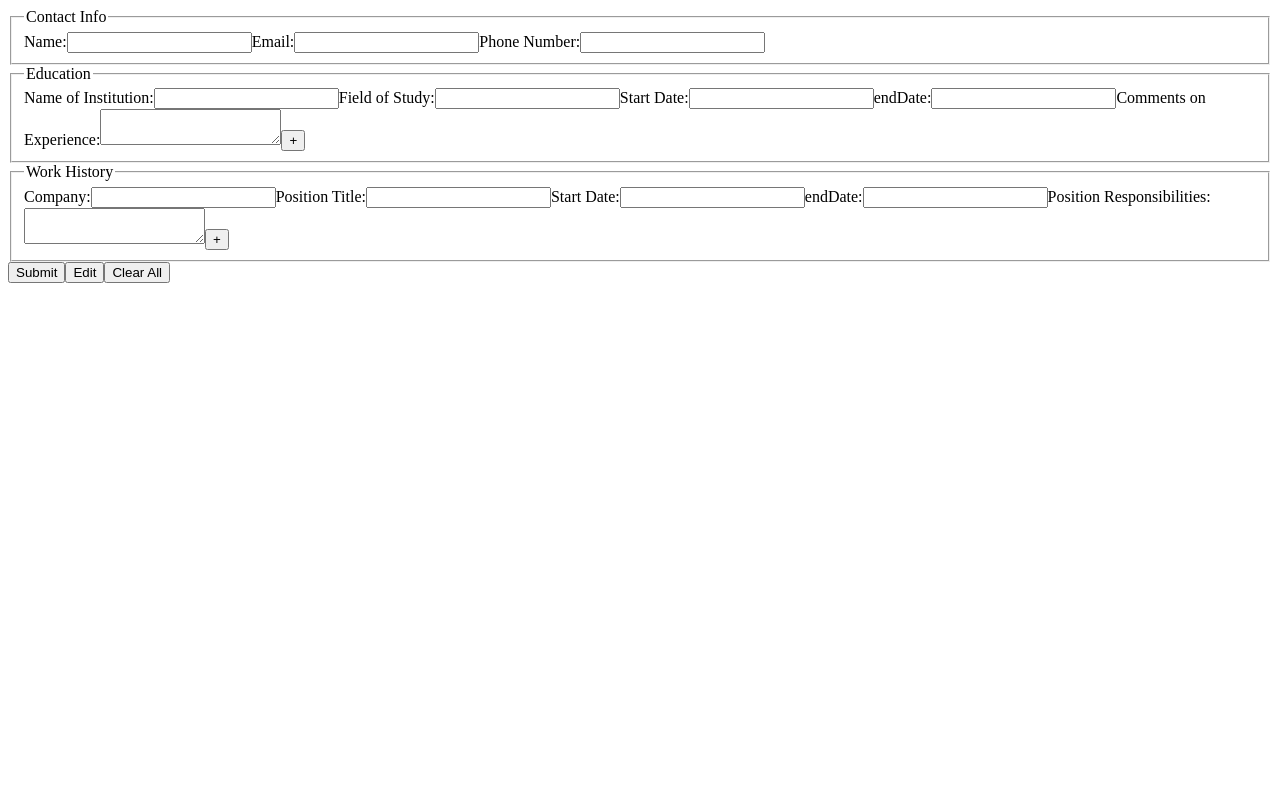
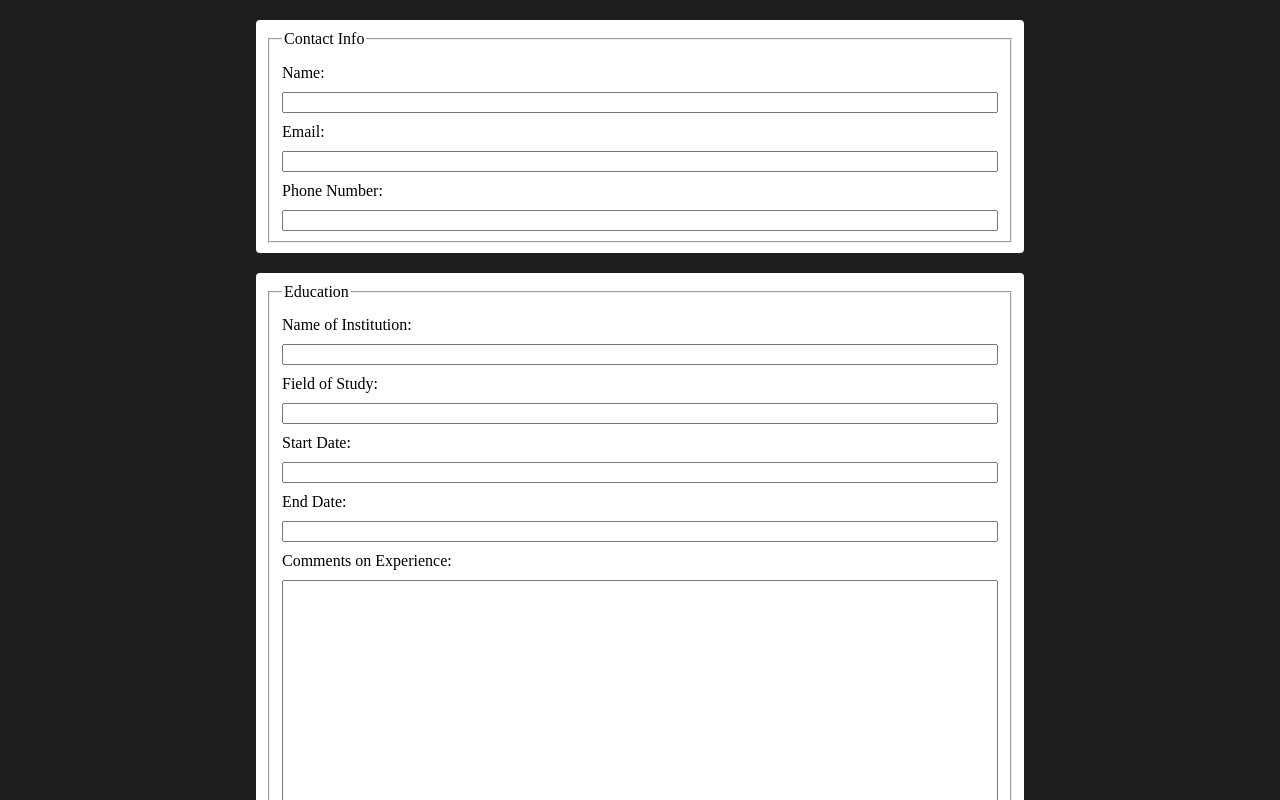
Before and after one commit to sjbrick002/cv-project, a React (Create React App) app: page / in a window 1280 px wide. Shown: the top 800 px of the page. Built offline with nearby package versions, Linux system fonts and the light colour scheme.

Commit message:
Added css stylesheet

```diff
--- a/src/App.js
+++ b/src/App.js
@@ -1,4 +1,5 @@
 import React from "react";
+import "./styles/App.css";
 
 class App extends React.Component {
   constructor(props) {
@@ -99,6 +100,7 @@ class App extends React.Component {
     return (
       <div className="App">
         <form>
+          <div>
             <fieldset>
               <legend>Contact Info</legend>
               <label htmlFor="name">Name:</label>
@@ -108,6 +110,8 @@ class App extends React.Component {
               <label htmlFor="phone">Phone Number:</label>
               <input type="tel" name="phone" id="phone"/>
             </fieldset>
+          </div>
+          <div>
             <fieldset>
               <legend>Education</legend>
               <label htmlFor="schoolName1">Name of Institution:</label>
@@ -116,12 +120,14 @@ class App extends React.Component {
               <input type="text" name="fieldOfStudy1" id="fieldOfStudy1"/>
               <label htmlFor="startSchoolDate1">Start Date:</label>
               <input type="text" name="startSchoolDate1" id="startSchoolDate1"/>
-            <label htmlFor="endSchoolDate1">endDate:</label>
+              <label htmlFor="endSchoolDate1">End Date:</label>
               <input type="text" name="endSchoolDate1" id="endSchoolDate1"/>
               <label htmlFor="commentsOnEducation1">Comments on Experience:</label>
-            <textarea name="commentsOnEducation1" id="commentsOnEducation1"></textarea>
+              <textarea name="commentsOnEducation1" id="commentsOnEducation1" rows="15"></textarea>
               <button type="button">+</button>
             </fieldset>
+          </div>
+          <div>
             <fieldset>
               <legend>Work History</legend>
               <label htmlFor="company">Company:</label>
@@ -130,15 +136,16 @@ class App extends React.Component {
               <input type="text" name="positionTitle" id="positionTitle"/>
               <label htmlFor="startWorkDate1">Start Date:</label>
               <input type="text" name="startWorkDate1" id="startWorkDate1"/>
-            <label htmlFor="endWorkDate1">endDate:</label>
+              <label htmlFor="endWorkDate1">End Date:</label>
               <input type="text" name="endWorkDate1" id="endWorkDate1"/>
               <label htmlFor="responsibilities">Position Responsibilities:</label>
-            <textarea name="responsibilities" id="responsibilities"></textarea>
+              <textarea name="responsibilities" id="responsibilities" rows="15"></textarea>
               <button type="button">+</button>
             </fieldset>
+          </div>
           <button type="button">Submit</button>
           <button type="button">Edit</button>
-          <button type="reset">Clear All</button>
+          <button type="reset">Clear</button>
         </form>
       </div>
     );
--- /dev/null
+++ b/src/styles/App.css
@@ -0,0 +1,39 @@
+*,*::before,*::after {
+    box-sizing: border-box;
+}
+
+body {
+    background-color: rgb(30, 30, 30);
+}
+
+form {
+    width: max(240px, 60vw);
+    margin: 0 auto;
+}
+
+form > div {
+    margin: 20px 0;
+    padding: 10px;
+    border-radius: 4px;
+    background-color: white;
+}
+
+form fieldset {
+    display: flex;
+    flex-flow: column nowrap;
+}
+
+form > button {
+    width: max(80px, 20vw);
+    font-size: 1.3em;
+}
+
+fieldset > button {
+    width: 30%;
+    margin: 20px auto 0px;
+    font-size: 2em;
+}
+
+fieldset > label {
+    margin: 10px 0;
+}
```
Lines whose indentation alone changed are shown as unchanged.
